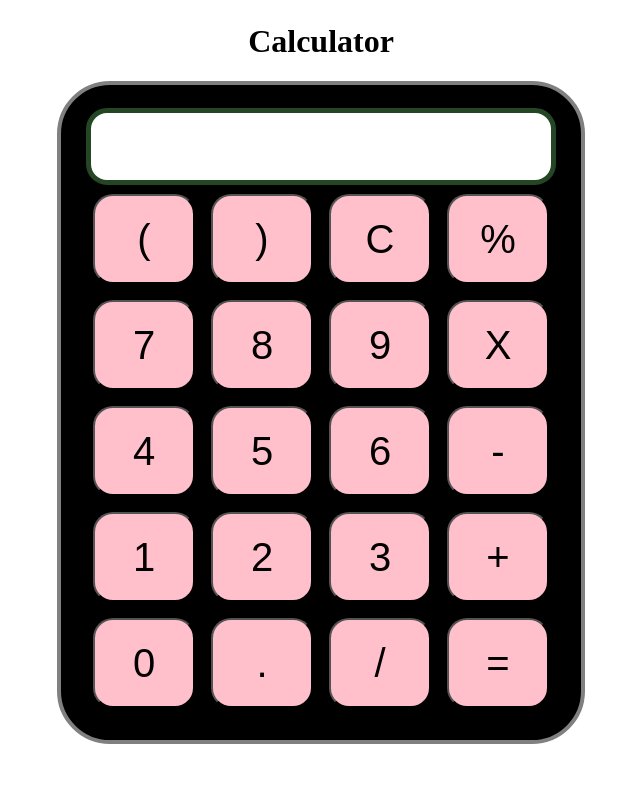
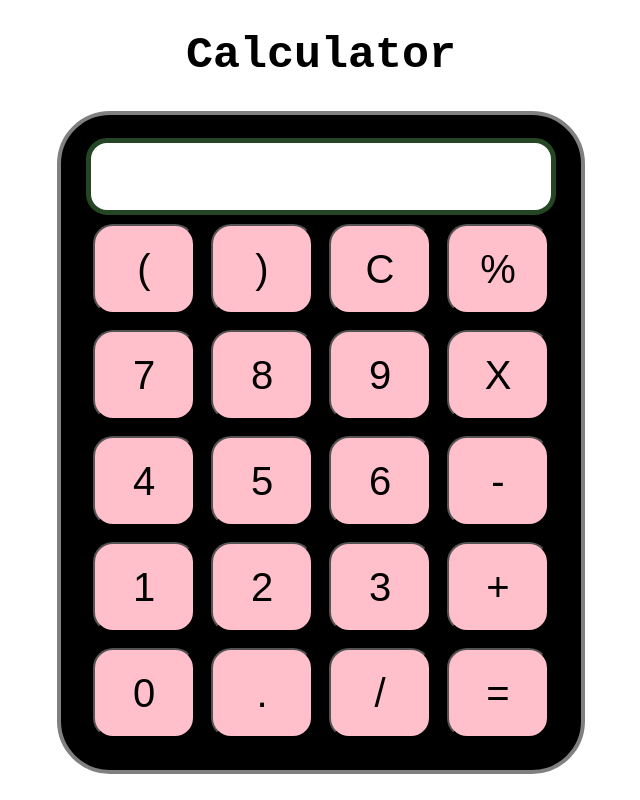
Before and after one commit to Divyarg018/26_creating_a_calculator_using_html_css_and_js, a plain HTML site: page index.html in a window 1280 px wide. Shown: the whole page, without its empty margins (319-959 px from the left). Drawn offline with Linux system fonts and the light colour scheme.

Commit message:
creating a calculator using html, css and js

```diff
--- a/style.css
+++ b/style.css
@@ -31,3 +31,8 @@ button{
     border-radius: 53px;
     display: inline-block;
 }
+
+h1{
+    font-size: 45px;
+    font-family: 'Courier New', Courier, monospace;
+}
```
